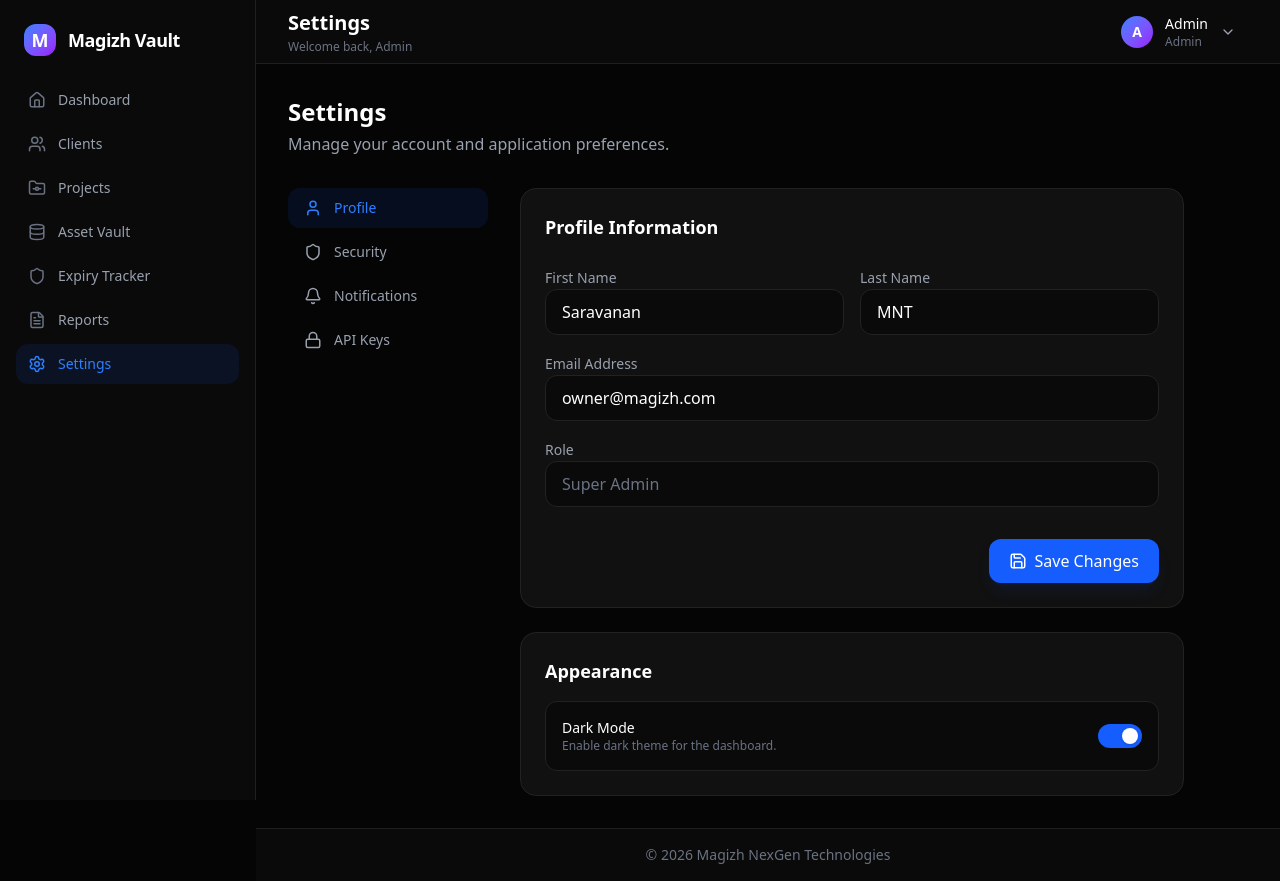
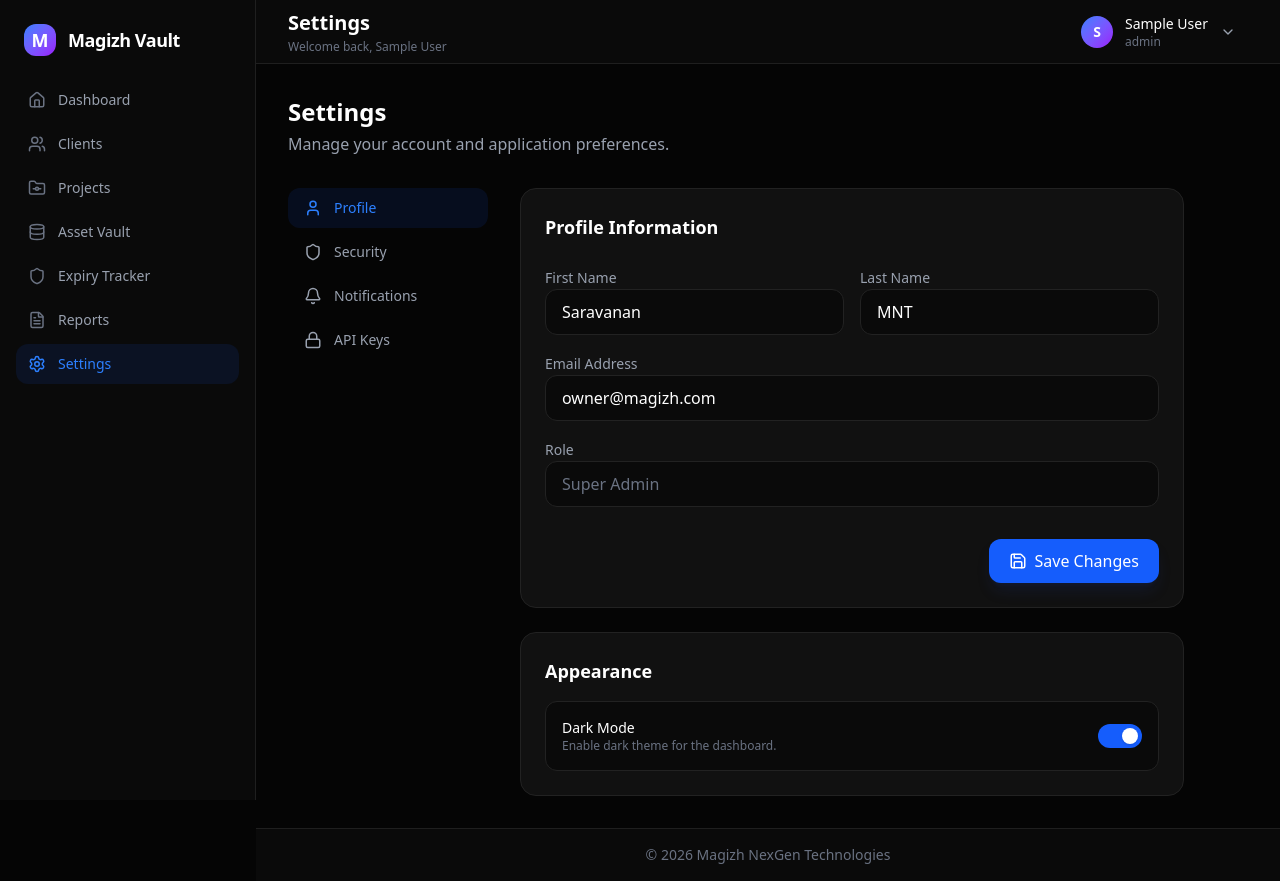
Before and after one commit to saravanan-1993/credential-manager, a Next.js app: page /dashboard/settings in a window 1280 px wide. Built offline with nearby package versions, Linux system fonts and the light colour scheme; no server answers; sample sign-in values are in the browser's storage.

Commit message:
added some new features

```diff
--- a/src/components/layout/Header.tsx
+++ b/src/components/layout/Header.tsx
@@ -1,12 +1,14 @@
 "use client";
 
-import { Bell, Search, User, ChevronDown } from "lucide-react";
+import { User, ChevronDown, LogOut } from "lucide-react";
 import { usePathname } from "next/navigation";
 import { useState } from "react";
+import { signOut, useSession } from "next-auth/react";
 
 const getPageTitle = (pathname: string) => {
     if (pathname === "/dashboard") return "Dashboard";
     if (pathname.includes("/clients")) return "Clients";
+    if (pathname.includes("/projects")) return "Projects";
     if (pathname.includes("/assets")) return "Asset Vault";
     if (pathname.includes("/expiry")) return "Expiry Tracker";
     if (pathname.includes("/reports")) return "Reports";
@@ -17,6 +19,16 @@
 export default function Header() {
     const pathname = usePathname();
     const [showUserMenu, setShowUserMenu] = useState(false);
+    const { data: session } = useSession();
+
+    const userName = session?.user?.name || "Admin";
+    const userEmail = session?.user?.email || "admin@magizh.com";
+    const userInitial = userName.charAt(0).toUpperCase();
+
+    const handleLogout = () => {
+        setShowUserMenu(false);
+        signOut({ callbackUrl: "/login" });
+    };
 
     return (
         <header className="h-16 bg-[#0a0a0a] border-b border-[#1f1f1f] flex items-center justify-between px-8 sticky top-0 z-40">
@@ -26,7 +38,7 @@
                     {getPageTitle(pathname)}
                 </h1>
                 <p className="text-xs text-gray-500 mt-0.5">
-                    Welcome back, Admin
+                    Welcome back, {userName}
                 </p>
             </div>
 
@@ -38,15 +50,15 @@
                         onClick={() => setShowUserMenu(!showUserMenu)}
                         className="flex items-center gap-3 px-3 py-2 hover:bg-[#1a1a1a] rounded-lg transition-colors"
                     >
-                        <div className="w-8 h-8 rounded-full bg-linear-to-br from-blue-500 to-purple-600 flex items-center justify-center text-white text-sm font-semibold">
-                            A
+                        <div className="w-8 h-8 rounded-full bg-gradient-to-br from-blue-500 to-purple-600 flex items-center justify-center text-white text-sm font-semibold">
+                            {userInitial}
                         </div>
                         <div className="text-left hidden md:block">
                             <p className="text-sm font-medium text-white">
-                                Admin
+                                {userName}
                             </p>
-                            <p className="text-xs text-gray-500 capitalize">
-                                admin
+                            <p className="text-xs text-gray-500">
+                                {session?.user?.role || "admin"}
                             </p>
                         </div>
                         <ChevronDown size={16} className="text-gray-400" />
@@ -59,24 +71,33 @@
                                 className="fixed inset-0 z-10"
                                 onClick={() => setShowUserMenu(false)}
                             />
-                            <div className="absolute right-0 mt-2 w-48 bg-[#1a1a1a] border border-[#2a2a2a] rounded-lg shadow-xl z-20 py-2">
-                                <div className="px-4 py-2 border-b border-[#2a2a2a]">
+                            <div className="absolute right-0 mt-2 w-56 bg-[#1a1a1a] border border-[#2a2a2a] rounded-xl shadow-xl z-20 py-2 overflow-hidden">
+                                <div className="px-4 py-3 border-b border-[#2a2a2a]">
                                     <p className="text-sm font-medium text-white">
-                                        Admin
+                                        {userName}
                                     </p>
                                     <p className="text-xs text-gray-500">
-                                        admin@magizh.com
+                                        {userEmail}
                                     </p>
                                 </div>
                                 <button
                                     onClick={() => {
                                         setShowUserMenu(false);
                                     }}
-                                    className="w-full px-4 py-2 text-left text-sm text-gray-300 hover:bg-[#252525] transition-colors flex items-center gap-2"
+                                    className="w-full px-4 py-2.5 text-left text-sm text-gray-300 hover:bg-[#252525] transition-colors flex items-center gap-3"
                                 >
                                     <User size={16} />
                                     Profile Settings
                                 </button>
+                                <div className="border-t border-[#2a2a2a] mt-1 pt-1">
+                                    <button
+                                        onClick={handleLogout}
+                                        className="w-full px-4 py-2.5 text-left text-sm text-red-400 hover:bg-red-500/10 transition-colors flex items-center gap-3"
+                                    >
+                                        <LogOut size={16} />
+                                        Sign Out
+                                    </button>
+                                </div>
                             </div>
                         </>
                     )}
```
